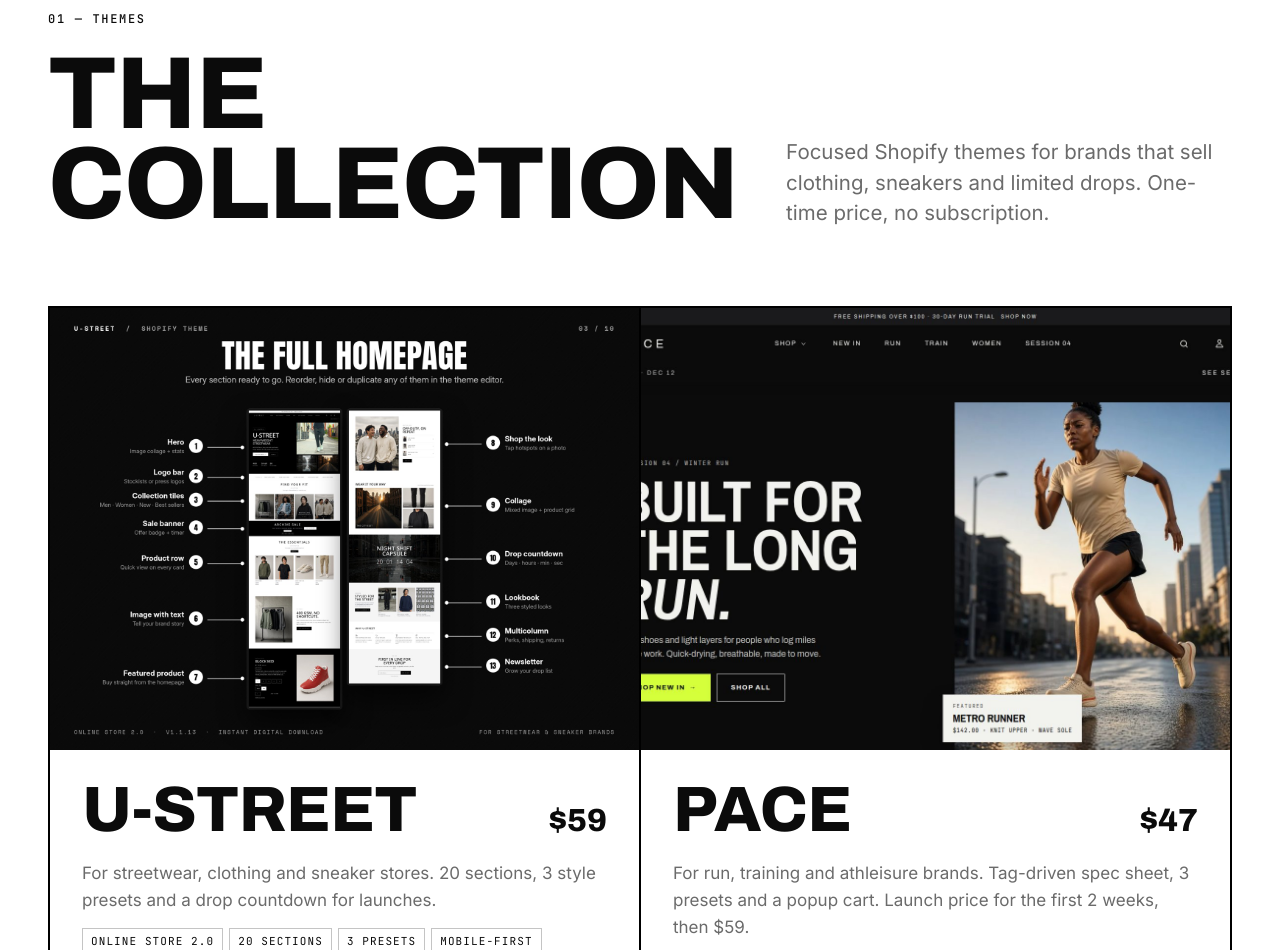
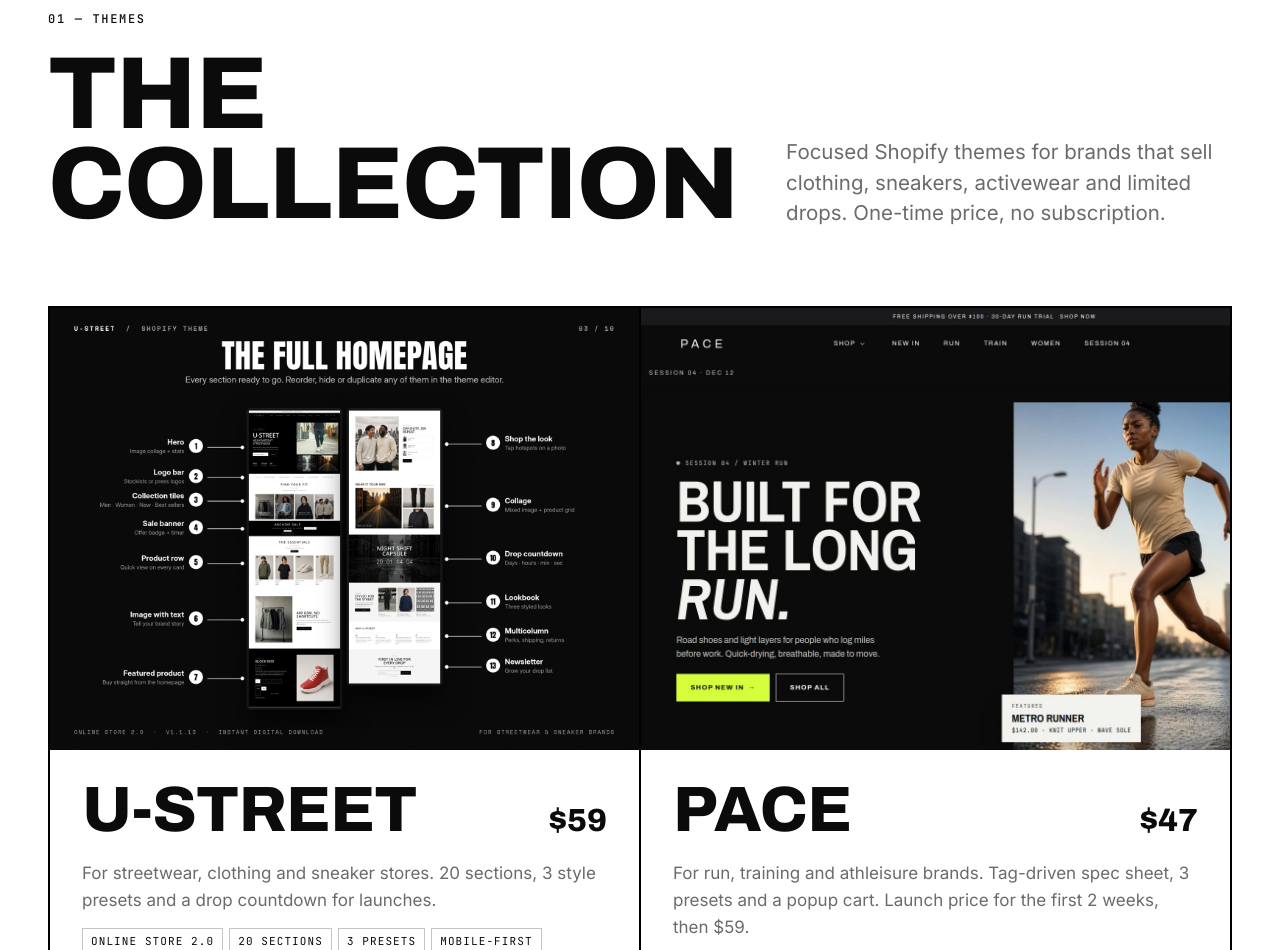
Before and after one commit to roldens17/klickspark-homepage, a plain HTML site: page index.html in a window 1280 px wide. Shown: the part 2100-3050 px from the top of the page. Drawn offline with Linux system fonts and the light colour scheme.

Commit message:
Keep the PACE homepage card framed on the headline
The themes card was cropping the logo and the left side of Built for the long run. Anchor that image to the left, and mention activewear in the collection intro.

Co-authored-by: roldens17 <roldens17@users.noreply.github.com>

```diff
--- a/index.html
+++ b/index.html
@@ -88,7 +88,7 @@
             <span class="label">01 — Themes</span>
             <h2 id="themes-title" class="display h-lg">The collection</h2>
           </div>
-          <p class="lead muted">Focused Shopify themes for brands that sell clothing, sneakers and limited drops. One-time price, no subscription.</p>
+          <p class="lead muted">Focused Shopify themes for brands that sell clothing, sneakers, activewear and limited drops. One-time price, no subscription.</p>
         </div>
 
         <div class="theme-grid">
@@ -118,9 +118,9 @@
           </article>
 
           <article class="theme-card theme-card--feature">
-            <div class="theme-card__media">
+            <div class="theme-card__media theme-card__media--pace">
               <img src="assets/pace/hero.jpg" width="1440" height="900" loading="lazy"
-                   alt="PACE theme homepage: a runner on a city street beside the headline Built for the long run">
+                   alt="PACE theme homepage: the PACE logo and the headline Built for the long run, beside a runner on a city street">
             </div>
             <div class="theme-card__body">
               <div class="theme-card__row">
--- a/styles.css
+++ b/styles.css
@@ -250,6 +250,8 @@ ul, ol { padding: 0; list-style: none; }
 @media (min-width: 760px) and (max-width: 1099px) { .theme-card--feature { grid-column: 1 / -1; } }
 .theme-card__media { overflow: hidden; background: var(--black); aspect-ratio: 4 / 3; }
 .theme-card__media img { width: 100%; height: 100%; object-fit: cover; transition: transform .6s cubic-bezier(.2,.7,.2,1); }
+/* Hero is wider than the card. Keep the logo and headline, which sit on the left. */
+.theme-card__media--pace img { object-position: left center; transform-origin: left center; }
 .theme-card--feature:hover .theme-card__media img { transform: scale(1.03); }
 .theme-card__body { padding: clamp(22px, 3vw, 32px); display: flex; flex-direction: column; gap: 14px; flex: 1; }
 .theme-card__row { display: flex; justify-content: space-between; align-items: baseline; gap: 16px; }
```
